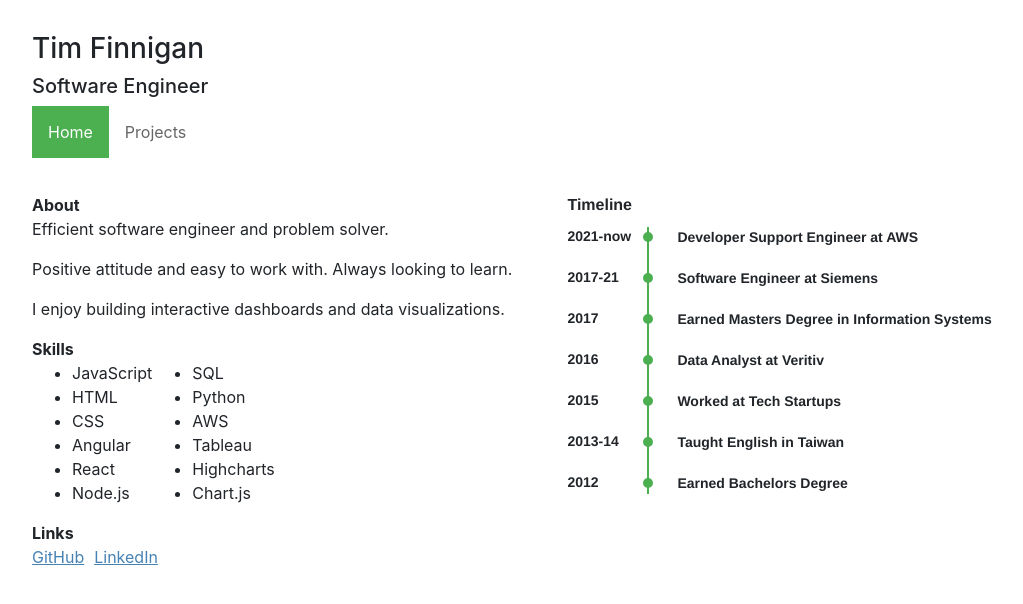
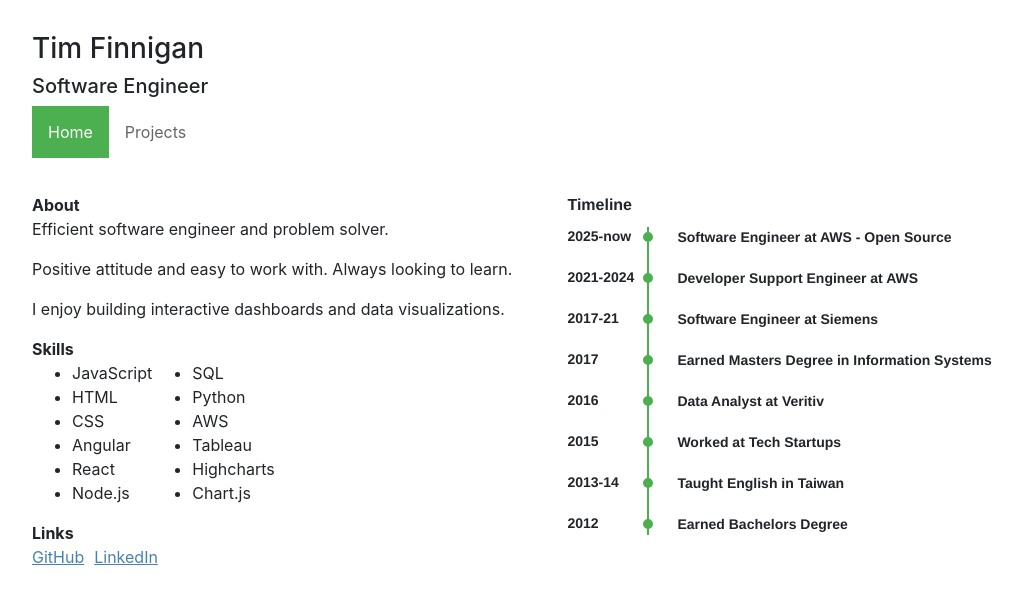
Before and after one commit to TimFinnigan/tim-finnigan-homepage, a React (Create React App) app: page / in a window 1280 px wide. Shown: the top 604 px of the page, without its empty margins (0-1023 px from the left). Built offline with nearby package versions, Linux system fonts and the light colour scheme.

Commit message:
update timeline with new job details and date range

```diff
--- a/src/timeline.js
+++ b/src/timeline.js
@@ -7,7 +7,13 @@ class Timeline extends Component {
 				<strong>Timeline</strong>
 				<ul className='timeline'>
 					<li className='timeline-item is-done'>
-						<div className='bold time'>2021-now</div>
+						<div className='bold time'>2025-now</div>
+						<div className='bold'>
+							Software Engineer at AWS - Open Source
+						</div>
+					</li>
+					<li className='timeline-item is-done'>
+						<div className='bold time'>2021-2024</div>
 						<div className='bold'>
 							Developer Support Engineer at AWS
 						</div>
```
